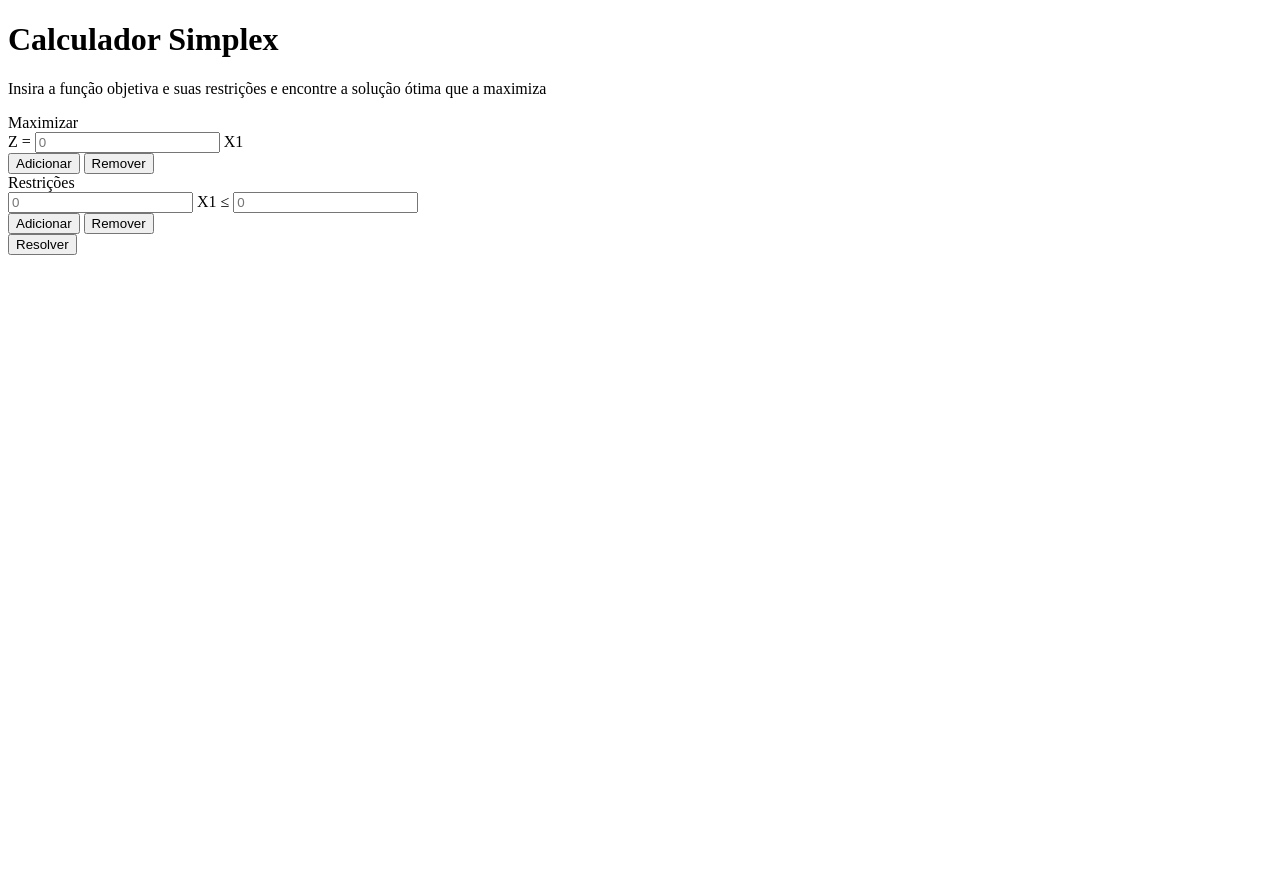
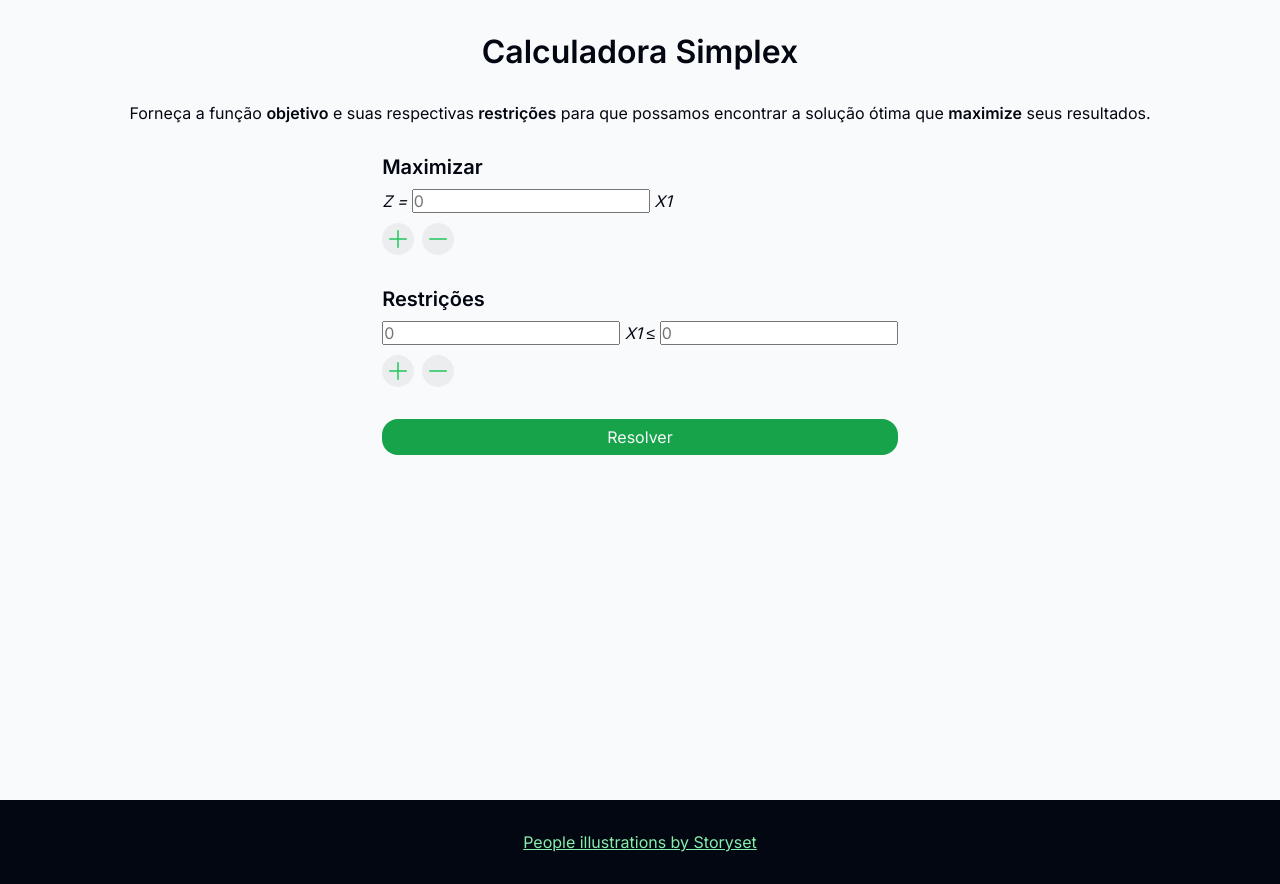
Before and after one commit to JulioC090/simplex-calculator, a plain HTML site: page index.html in a window 1280 px wide. Before the commit the page ends 800 px from the top, so only its background shows below. Drawn offline with Linux system fonts and the light colour scheme.

Commit message:
deploy: bc394cfd58d85c5aac6f6f2e480f4bff1ae6b891

```diff
--- a/dist/index.js
+++ b/dist/index.js
@@ -7,16 +7,16 @@ var ObjectiveFunctionInput = class {
     if (!this.element) {
       throw new Error(`ObjectiveFunctionInput: no element was found with id '${inputId}'`);
     }
-    this.expressionElement = this.element.querySelector(".expression");
+    this.expressionElement = this.element.querySelector(".form__expression");
     if (!this.expressionElement) {
       throw new Error(`ObjectiveFunctionInput: expression element not found'`);
     }
-    this.addButton = this.element.querySelector(".controls .add-button");
+    this.addButton = this.element.querySelector(".form__input__controls .controls__add");
     if (!this.addButton) {
       throw new Error(`ObjectiveFunctionInput: add button not found'`);
     }
     this.addButton.addEventListener("click", () => this.addVariableInput());
-    this.removeButton = this.element.querySelector(".controls .remove-button");
+    this.removeButton = this.element.querySelector(".form__input__controls .controls__remove");
     if (!this.removeButton) {
       throw new Error(`ObjectiveFunctionInput: remove button not found'`);
     }
@@ -80,16 +80,16 @@ var RestrictionsInputs = class {
     if (!this.element) {
       throw new Error(`RestrictionsInputs: no element was found with id '${restrictionsInputId}'`);
     }
-    this.restrictionsElement = this.element.querySelector(".restrictions");
+    this.restrictionsElement = this.element.querySelector(".form__restrictions");
     if (!this.restrictionsElement) {
       throw new Error(`RestrictionsInputs: restrictions element not found'`);
     }
-    this.addButton = this.element.querySelector(".controls .add-button");
+    this.addButton = this.element.querySelector(".form__input__controls .controls__add");
     if (!this.addButton) {
       throw new Error(`RestrictionsInputs: add button not found'`);
     }
     this.addButton.addEventListener("click", () => this.addRestrictionInput());
-    this.removeButton = this.element.querySelector(".controls .remove-button");
+    this.removeButton = this.element.querySelector(".form__input__controls .controls__remove");
     if (!this.removeButton) {
       throw new Error(`RestrictionsInputs: remove button not found'`);
     }
@@ -156,7 +156,7 @@ var RestrictionsInputs = class {
     this.restrictionsElement.innerHTML = "";
     this.restrictionsInputs.map((restriction) => {
       const restrictionDiv = document.createElement("div");
-      restrictionDiv.classList.add("restriction");
+      restrictionDiv.classList.add("form__expression");
       restriction.map((input, index) => {
         restrictionDiv.append(input);
         if (index < this.numberOfVariables - 2) {
--- a/index.html
+++ b/index.html
@@ -1,48 +1,65 @@
 <!DOCTYPE html><html lang="en"><head>
     <meta charset="utf-8">
-    <link rel="icon" href="/favicon.ico">
+    <link rel="icon" href="/favicon.svg">
     <meta name="viewport" content="width=device-width, initial-scale=1">
-    <meta name="description" content="Web site created using create-snowpack-app">
-    <title>Snowpack App</title>
+    <meta name="description" content="Uma calculadora que utiliza o algoritmo Simplex para encontrar uma solução que maximize uma função objetiva em base de restrições estabelecidas">
+    <title>Simplex Calculator</title>
+    <link rel="preconnect" href="https://fonts.googleapis.com">
+    <link rel="preconnect" href="https://fonts.gstatic.com" crossorigin="">
+    <link href="https://fonts.googleapis.com/css2?family=Inter:wght@300;400;500;600;700&amp;display=swap" rel="stylesheet">
+    <link rel="stylesheet" href="styles/style.css">
   </head>
   <body>
-    <noscript>Você precisa ter o Javascript habilitado para executar esse
-      site!</noscript>
+    <noscript>
+      <div class="error">
+        <h3>Ops! Problemas técnicos.</h3>
+        <img src="./assets/svgs/javascript-error.svg" alt="Pessoa tendo problemas técnicos">
+        Por favor, habilite o JavaScript para utilizar este site.
+      </div>
+    </noscript>
 
-    <h1>Calculador Simplex</h1>
+    <main>
+      <h1>Calculadora Simplex</h1>
       <p>
-      Insira a função objetiva e suas restrições e encontre a solução ótima que
-      a maximiza
+        Forneça a função <b>objetivo</b> e suas respectivas <b>restrições</b> para que possamos encontrar a solução ótima que <b>maximize</b> seus resultados.
       </p>
       <div id="form">
-      <span>Maximizar</span>
+        <div class="form__input">
+          <h3>Maximizar</h3>
           <div id="objective-function-input">
-        <div class="expression">
+            <div class="form__expression">
               Z =
               <input type="number"> X1
             </div>
-        <div class="controls">
-          <button class="add-button">Adicionar</button>
-          <button class="remove-button">Remover</button>
+            <div class="form__input__controls">
+              <button class="controls__add"><img src="./assets/icons/plus.svg" alt="Adicionar"></button>
+              <button class="controls__remove"><img src="./assets/icons/minus.svg" alt="Remover"></button>
             </div>
           </div>
-      <span>Restrições</span>
+        </div>
+        <div class="form__input">
+          <h3>Restrições</h3>
           <div id="restrictions-input">
-        <div class="restrictions">
-          <div class="restriction">
+            <div class="form__restrictions">
+              <div class="form__expression">
                 <input type="number"> X1 ≤
                 <input type="number">
               </div>
             </div>
-        <div class="controls">
-          <button class="add-button">Adicionar</button>
-          <button class="remove-button">Remover</button>
+            <div class="form__input__controls">
+              <button class="controls__add"><img src="./assets/icons/plus.svg" alt="Adicionar"></button>
+              <button class="controls__remove"><img src="./assets/icons/minus.svg" alt="Remover"></button>
+            </div>
           </div>
         </div>
         <button id="solve">Resolver</button>
         <div id="result">
         </div>
       </div>
+    </main>
+    <footer>
+      <a href="https://storyset.com/people">People illustrations by Storyset</a>
+    </footer>
     <script type="module" src="./dist/index.js"></script>
 
 
--- /dev/null
+++ b/styles/style.css
@@ -0,0 +1,168 @@
+/* build/styles/style.css */
+:root {
+  --black: #030712;
+  --white: #f9fafb;
+  --green-300: #86efac;
+  --green-400: #4ade80;
+  --green-500: #22c55e;
+  --green-600: #16a34a;
+}
+*,
+html,
+body,
+i,
+input {
+  margin: 0;
+  padding: 0;
+  font-family: "Inter", sans-serif;
+  font-weight: 400;
+  font-size: 16px;
+  color: var(--black);
+  box-sizing: border-box;
+}
+body {
+  background-color: var(--white);
+}
+h1,
+h2,
+h3 {
+  font-style: normal;
+  font-weight: 600;
+}
+h1 {
+  font-size: 2rem;
+}
+h2 {
+  font-size: 1.5rem;
+}
+h3 {
+  font-size: 1.25rem;
+}
+b {
+  font-weight: 600;
+}
+main {
+  min-width: 100%;
+  min-height: 100vh;
+  padding: 2rem;
+  display: flex;
+  align-items: center;
+  flex-direction: column;
+  gap: 2rem;
+}
+main p {
+  text-align: justify;
+}
+footer {
+  background-color: var(--black);
+  min-width: 100%;
+  padding: 2rem;
+  color: var(--white);
+  display: flex;
+  justify-content: center;
+}
+footer a {
+  color: var(--green-300);
+}
+noscript {
+  background-color: var(--white);
+  min-width: 100vw;
+  min-height: 100vh;
+  display: flex;
+  align-items: center;
+  justify-content: center;
+  position: absolute;
+  z-index: 1;
+}
+.error {
+  padding: 4rem;
+  display: flex;
+  flex-direction: column;
+  align-items: center;
+  gap: 1rem;
+}
+.error h3 {
+  font-size: 1.5rem;
+}
+@media screen and (min-width: 512px) and (min-height: 512px) {
+  noscript {
+    background: #111827f2;
+    background: linear-gradient(180deg, #111827f5 0%, #030712f1 100%);
+    padding: 2rem;
+  }
+  .error {
+    background-color: var(--white);
+    border-radius: 2rem;
+  }
+}
+#form {
+  display: flex;
+  flex-direction: column;
+  gap: 2rem;
+}
+.form__input {
+  display: flex;
+  flex-direction: column;
+  gap: 0.5rem;
+}
+.form__expression {
+  font-style: italic;
+  line-height: 1.75rem;
+}
+#objective-function-input .form__expression {
+  --indent-size: 1.847rem;
+  padding-left: var(--indent-size);
+  text-indent: calc(-1 * var(--indent-size));
+}
+#restrictions-input .form__restrictions {
+  display: flex;
+  flex-direction: column;
+  gap: 0.75rem;
+}
+.form__input__controls {
+  margin-top: 0.5rem;
+  display: flex;
+  gap: 0.5rem;
+}
+.form__input__controls button {
+  background-color: rgba(0, 0, 0, 0.05);
+  padding: 0.25rem;
+  border: none;
+  border-radius: 1rem;
+  outline: none;
+  display: flex;
+  align-items: center;
+  justify-content: center;
+  transition: cubic-bezier(0.075, 0.82, 0.165, 1) 250ms;
+}
+.form__input__controls button:hover {
+  background-color: rgba(0, 0, 0, 0.1);
+}
+.form__input__controls button:active {
+  scale: 1.1;
+}
+.form__input__controls button img {
+  aspect-ratio: 1;
+  height: 1.5rem;
+  transition: cubic-bezier(0.075, 0.82, 0.165, 1) 250ms;
+}
+.form__input__controls button:hover img {
+  scale: 1.25;
+}
+.form__input__controls button:active img {
+  scale: 1.3;
+}
+#solve {
+  background-color: var(--green-600);
+  color: var(--white);
+  padding: 0.5rem;
+  outline: none;
+  border: none;
+  border-radius: 1rem;
+}
+#solve:hover {
+  background-color: var(--green-500);
+}
+#solve:active {
+  background-color: var(--green-400);
+}
```
Also changed, not shown: assets/icons/minus.svg (added), assets/icons/plus.svg (added), assets/svgs/javascript-error.svg (added), favicon.svg (added), 1 other file. Lines whose indentation alone changed are shown as unchanged.
